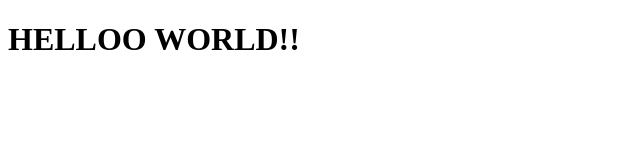
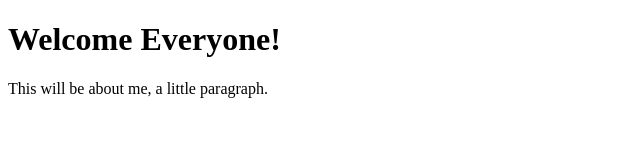
Before and after one commit to chiangishh/My_First_Repo, a plain HTML site: page Index.html in a window 1280 px wide. Shown: the whole page, without its empty margins (0-640 px from the left). Drawn offline with Linux system fonts and the light colour scheme.

Commit message:
Update Index.html
new

```diff
--- a/Index.html
+++ b/Index.html
@@ -7,7 +7,7 @@
     <title>VIVIAN'S FIRST WEBPAGE</title>
 </head>
 <body>
-    <h1>HELLOO WORLD!!</h1>
-
+    <h1>Welcome Everyone!</h1>
+<p>This will be about me, a little paragraph.</p>
 </body>
 </html>
```
